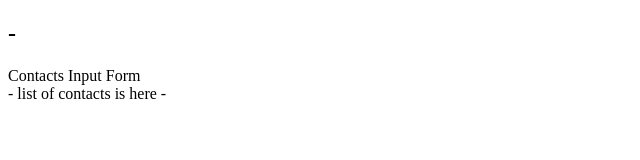
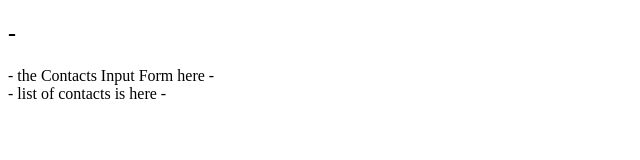
Before and after one commit to imcarissa/blackbook-frontend, a React (Create React App) app: page /groups/1 in a window 1280 px wide. Shown: the top 160 px of the page, without its empty margins (0-640 px from the left). Built offline with nearby package versions, Linux system fonts and the light colour scheme; no server answers.

Commit message:
renderd text changed to be more implicit of what the JSX should display here

```diff
--- a/src/components/ContactsInput.js
+++ b/src/components/ContactsInput.js
@@ -6,7 +6,7 @@ class ContactsInput extends React.Component {
     render() {
         return (
             <div>
-                Contacts Input Form
+                - the Contacts Input Form here -
             </div>
         )
     }
```
